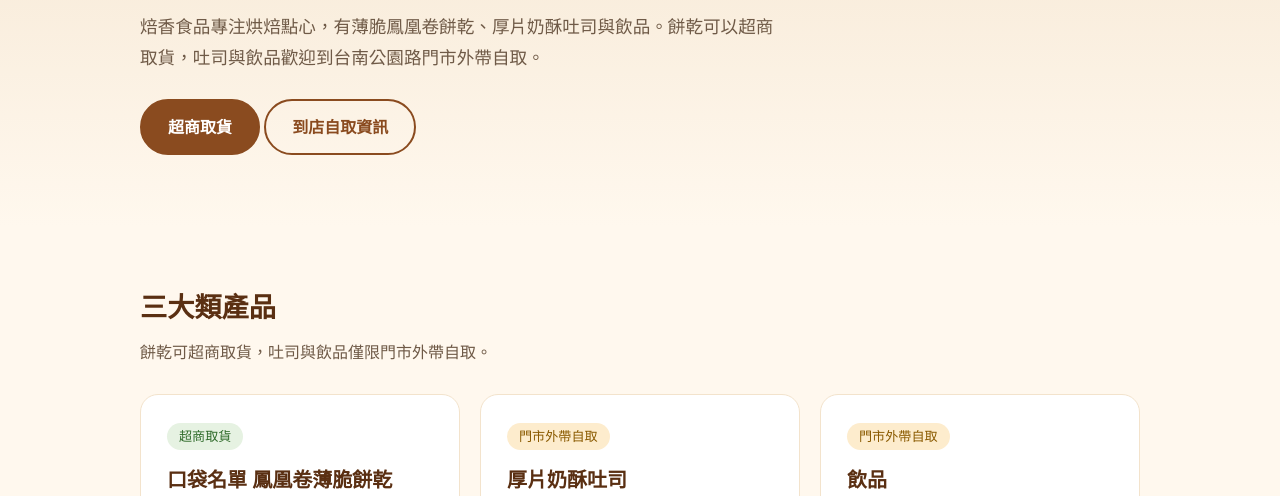
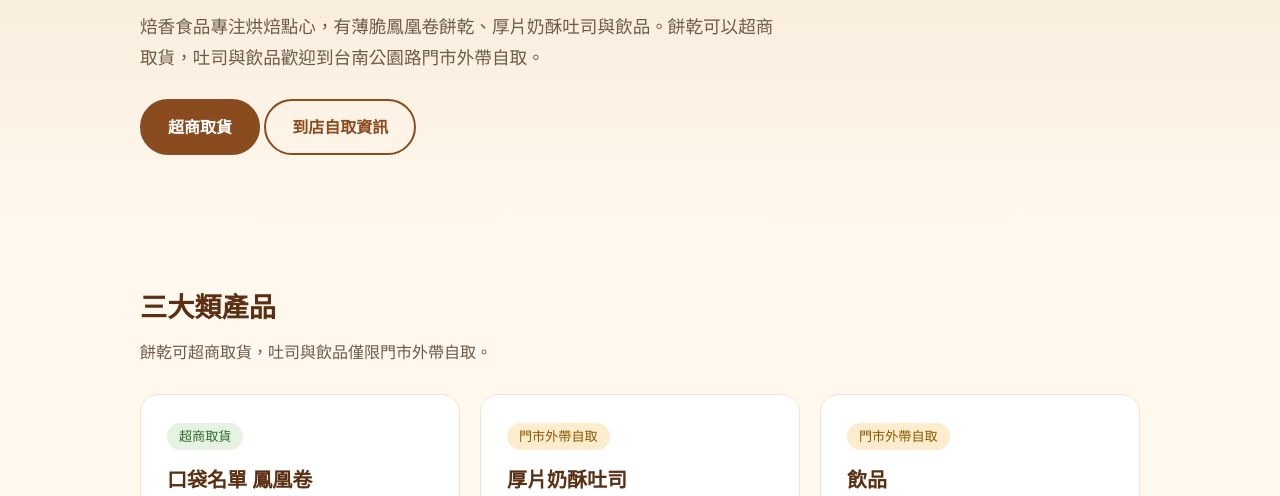
Before and after one commit to a58171390/beixiang-web, a plain HTML site: page index.html in a window 1280 px wide. Shown: the part 304-800 px from the top of the page. Drawn offline with Linux system fonts and the light colour scheme.

Commit message:
Shorten cookie card title to 口袋名單 鳳凰卷
Co-Authored-By: Claude Sonnet 5.5 <noreply@anthropic.com>
Claude-Session: https://claude.ai/code/session_01NCA8A9wauKWdAXAUuoeoK1

```diff
--- a/index.html
+++ b/index.html
@@ -569,7 +569,7 @@
       <div class="cards">
         <article class="card">
           <span class="badge ship">超商取貨</span>
-          <h3>口袋名單 鳳凰卷薄脆餅乾</h3>
+          <h3>口袋名單 鳳凰卷</h3>
           <p>長方形多層薄酥片，香酥薄脆、入口即化，靈感來自澳門鳳凰卷。</p>
           <ul class="flavors">
             <li>紫薯於你</li>
```
